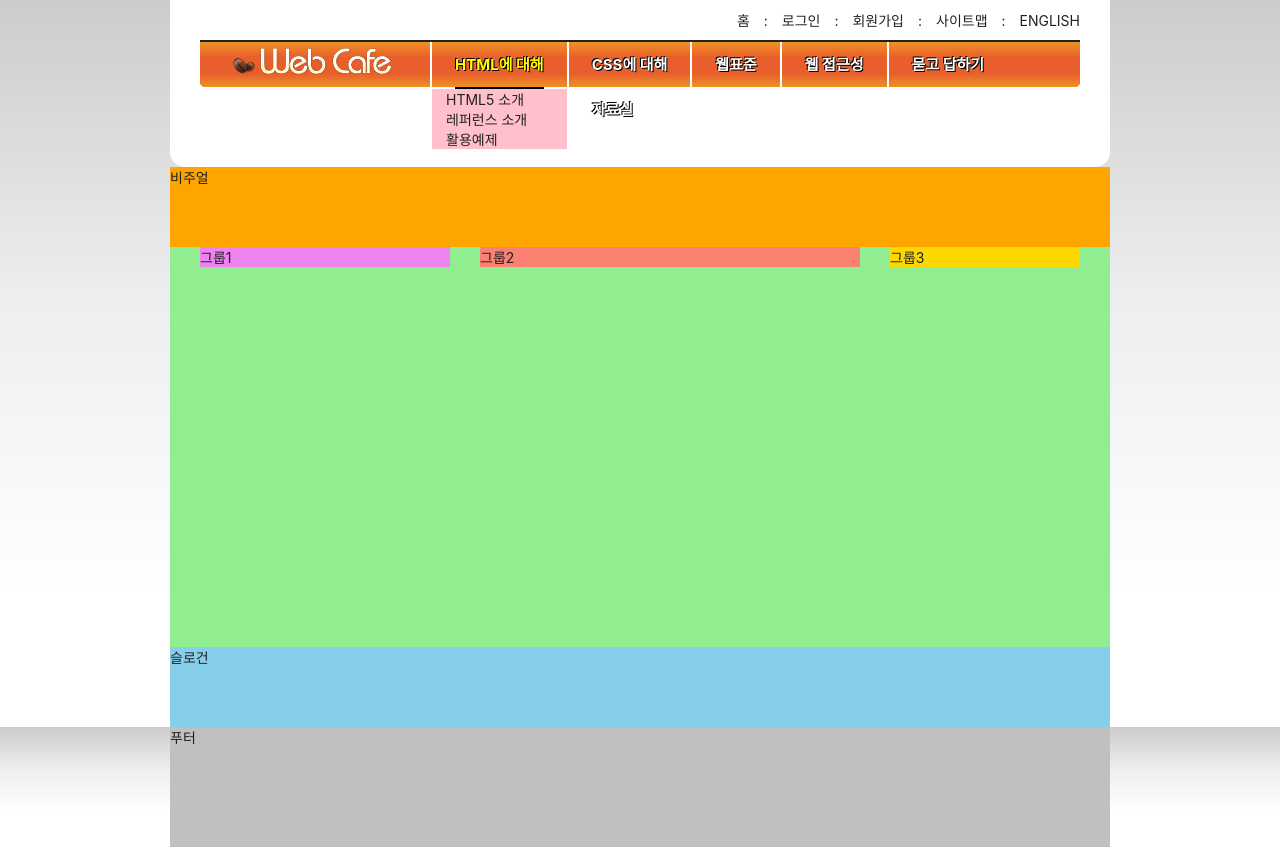
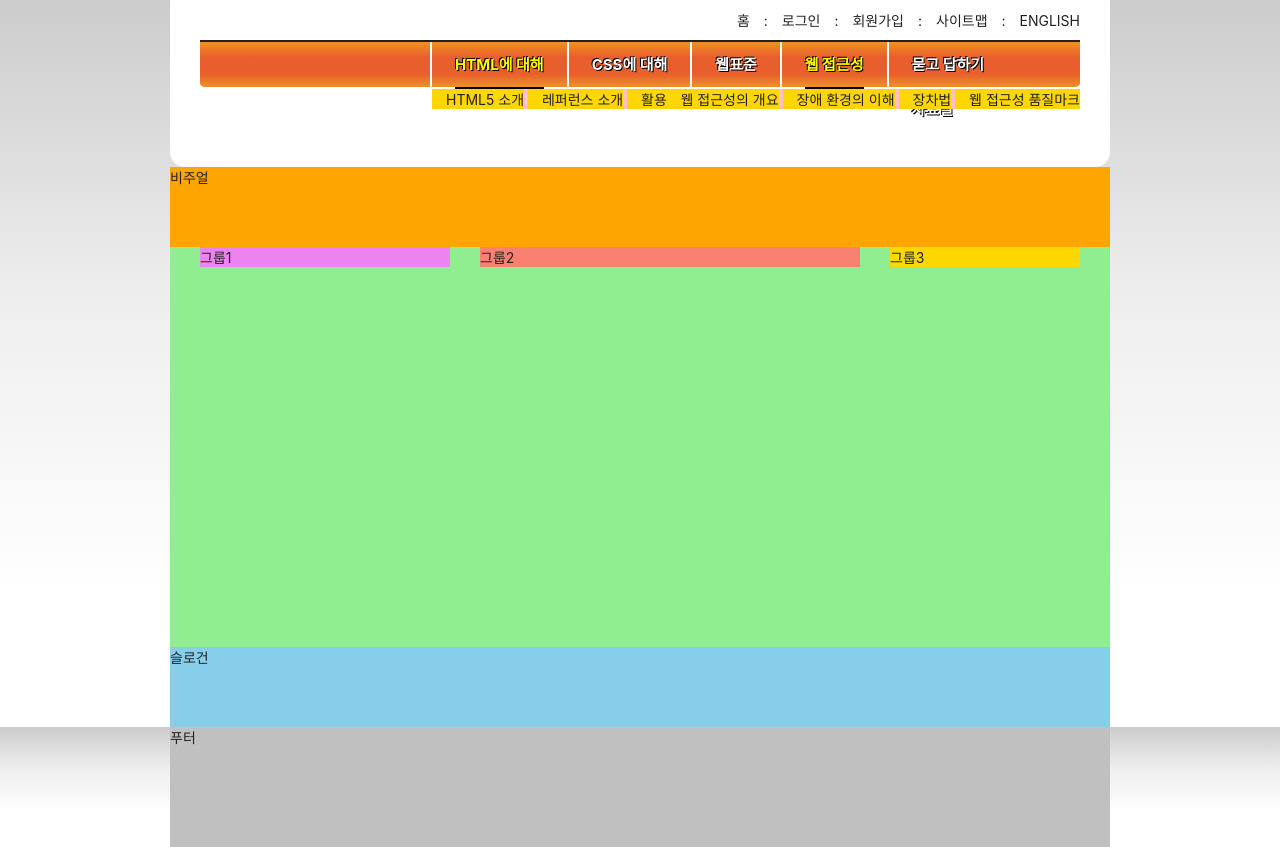
Before and after one commit to luckydoyun/likelion_HTML5, a plain HTML site: page index.html in a window 1280 px wide. Drawn offline with Linux system fonts and the light colour scheme; a web font is replaced by a local one.

Commit message:
position standard modifired.

```diff
--- a/index.html
+++ b/index.html
@@ -72,7 +72,7 @@
             </li>
           </ul>
         </li>
-        <li class="menu-item">
+        <li class="menu-item is-active">
           <button type="button" class="menu-button">웹 접근성</button>
           <ul class="sub-menu menu-accessibility">
             <li>
--- a/styles/style.css
+++ b/styles/style.css
@@ -110,6 +110,11 @@ body {
   border-radius: 0 0 5px 5px;
   height: 47px;
   padding-left: 230px;
+  position: relative;
+}
+
+.menu > li:nth-child(-n + 3) {
+  position: relative;
 }
 
 /* .menu li {
@@ -118,7 +123,7 @@ body {
 
 .menu-item {
   /* background-color: aqua; */
-  position: relative;
+  /* position: relative; */
   float: left;
   border-left: 2px solid #fff;
 }
@@ -150,18 +155,29 @@ body {
 .sub-menu{
   background-color: pink;
   position: absolute;
-  left: 0;
+  /* left: 0; */
   top: 47px;
   display: none;
 }
 
+.menu-html, .menu-css, .menu-standard {
+  left: 0;
+}
+
+.menu-accessibility, .menu-qan, .menu-archive{
+  right: 0;
+}
+
 .is-active .sub-menu {
   display: block;
+  /* 공백문자를 줄바꿈의 이유가 되지 않게 만들기 */
+  white-space: nowrap;
 }
 
 .sub-menu li {
   display: inline-block;
   padding-left: 1em;
+  background-color: gold;
 }
 
 
```
